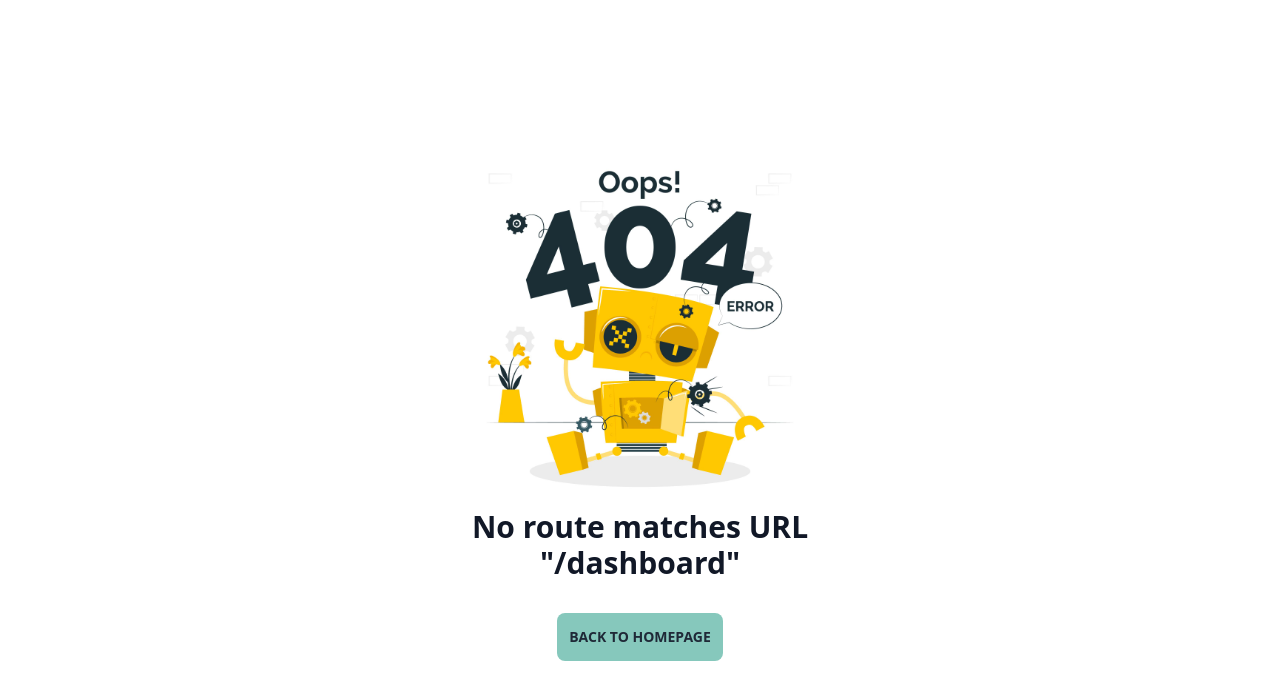
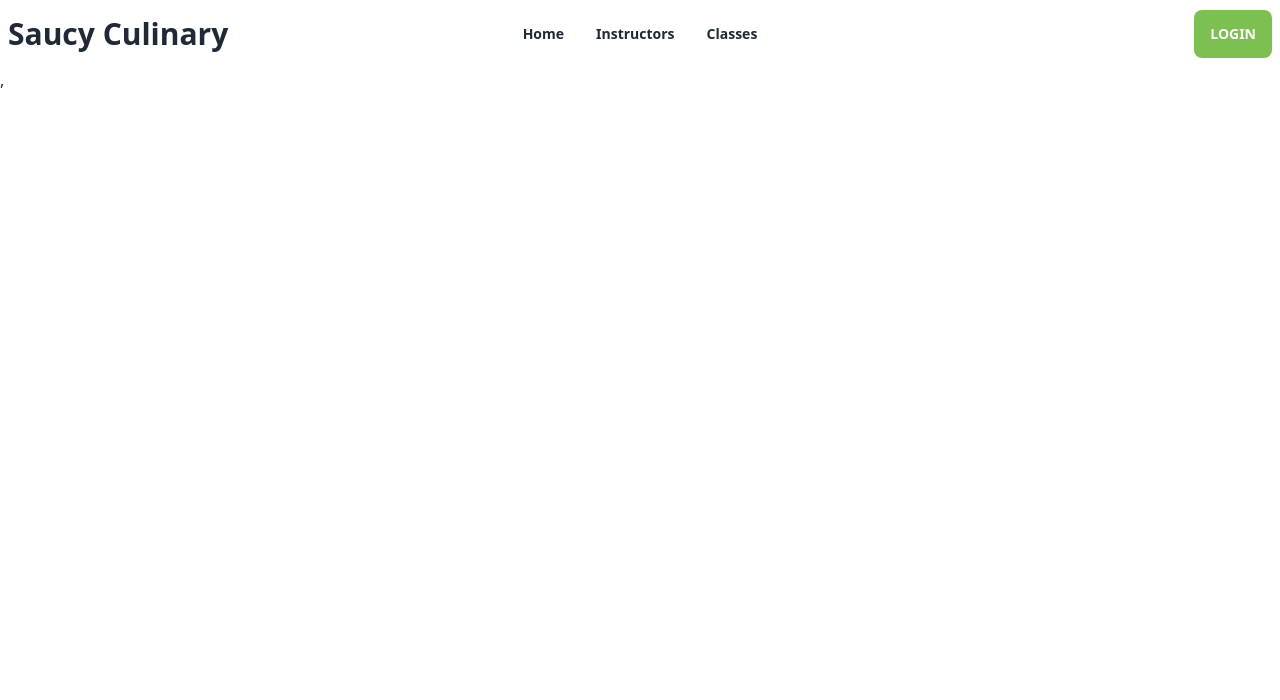
Before and after one commit to belaeat/saucy-culinary-school-client, a React (Vite) app: page /dashboard in a window 1280 px wide. Shown: the top 700 px of the page. Built offline with nearby package versions, Linux system fonts and the light colour scheme.

Commit message:
navbar added

```diff
--- a/src/main.jsx
+++ b/src/main.jsx
@@ -7,7 +7,9 @@
 import { router } from './Routes/Routes.jsx';
 
 ReactDOM.createRoot(document.getElementById('root')).render(
-  <React.StrictMode>
-    <RouterProvider router={router} />
-  </React.StrictMode>,
+  <div className='max-w-7xl mx-auto'>
+    <React.StrictMode>
+      <RouterProvider router={router} />
+    </React.StrictMode>,
+  </div>
 )
--- /dev/null
+++ b/src/pages/Classes/Classes.jsx
@@ -0,0 +1,11 @@
+
+
+const Classes = () => {
+    return (
+        <div>
+
+        </div>
+    );
+};
+
+export default Classes;
--- /dev/null
+++ b/src/pages/Dashboard/Dashboard.jsx
@@ -0,0 +1,11 @@
+
+
+const Dashboard = () => {
+    return (
+        <div>
+
+        </div>
+    );
+};
+
+export default Dashboard;
--- a/src/pages/ErrorPage/ErrorPage.jsx
+++ b/src/pages/ErrorPage/ErrorPage.jsx
@@ -13,7 +13,7 @@
                     </p>
                     <Link
                         to='/'
-                        className='btn border-none bg-[#86C8BC] font-semibold p-3 rounded-lg'
+                        className='btn border-none font-semibold p-3 rounded-lg'
                     >
                         Back to homepage
                     </Link>
--- /dev/null
+++ b/src/pages/Instructors/Instructors.jsx
@@ -0,0 +1,11 @@
+
+
+const Instructors = () => {
+    return (
+        <div>
+
+        </div>
+    );
+};
+
+export default Instructors;
--- a/src/pages/Shared/NavBar/NavBar.jsx
+++ b/src/pages/Shared/NavBar/NavBar.jsx
@@ -1,9 +1,36 @@
+import { Link } from "react-router-dom";
 
 
 const NavBar = () => {
+    const navItems = <>
+        <li><Link to='/'>Home</Link></li>
+        <li><Link to='/instructors'>Instructors</Link></li>
+        <li><Link to='/classes'>Classes</Link></li>
+    </>
+
     return (
         <div>
-
+            <div className="navbar bg-base-100">
+                <div className="navbar-start">
+                    <div className="dropdown">
+                        <label tabIndex={0} className="btn btn-ghost lg:hidden">
+                            <svg xmlns="http://www.w3.org/2000/svg" className="h-5 w-5" fill="none" viewBox="0 0 24 24" stroke="currentColor"><path strokeLinecap="round" strokeLinejoin="round" strokeWidth="2" d="M4 6h16M4 12h8m-8 6h16" /></svg>
+                        </label>
+                        <ul tabIndex={0} className="menu menu-sm dropdown-content mt-3 p-2 shadow bg-base-100 rounded-box w-52 font-semibold">
+                            {navItems}
+                        </ul>
+                    </div>
+                    <Link className="text-3xl font-bold" to='/'>Saucy Culinary</Link>
+                </div>
+                <div className="navbar-center hidden lg:flex">
+                    <ul className="menu menu-horizontal px-1 font-semibold">
+                        {navItems}
+                    </ul>
+                </div>
+                <div className="navbar-end">
+                    <p className="btn border-none bg-[#7cc051] text-white"><Link to='/login'>Login</Link></p>
+                </div>
+            </div>
         </div>
     );
 };
```
Also changed, not shown: src/Routes/Routes.jsx (+15 -0 lines), src/assets/ErrorPage.jpg.
